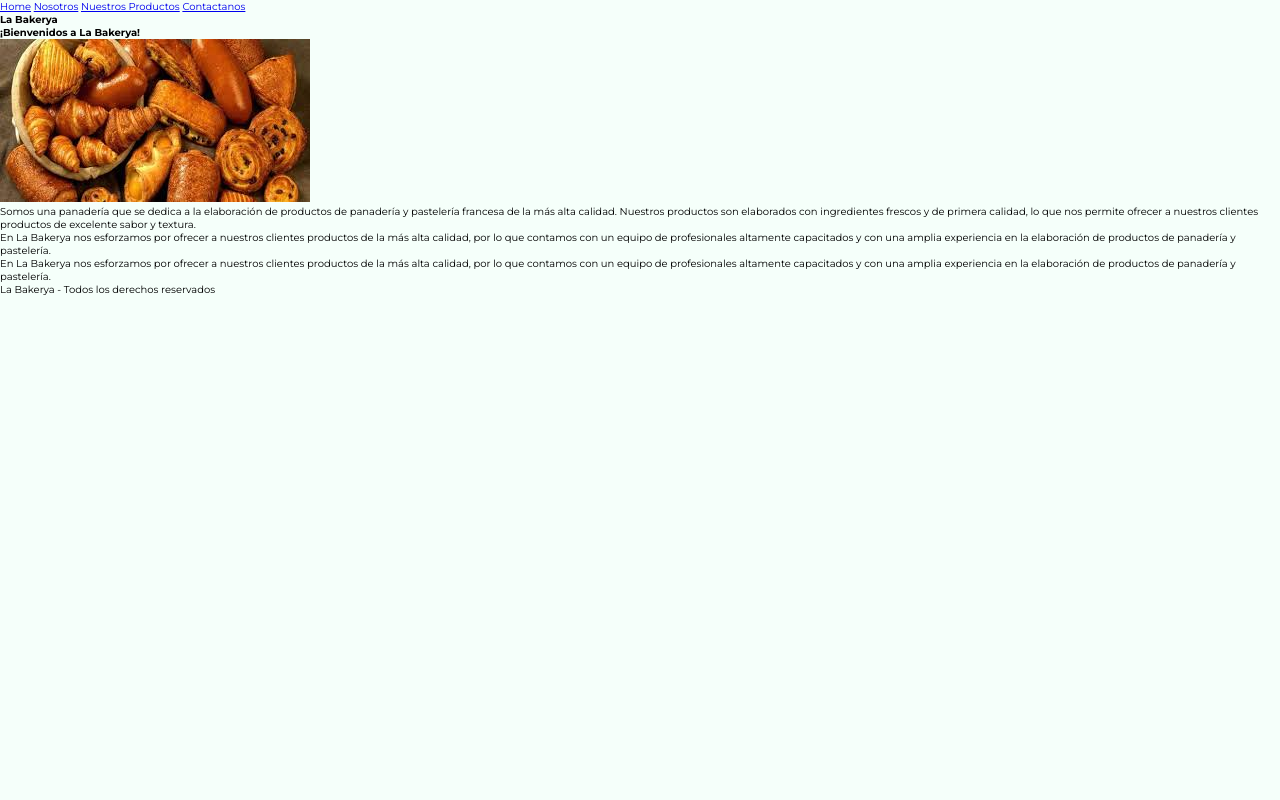
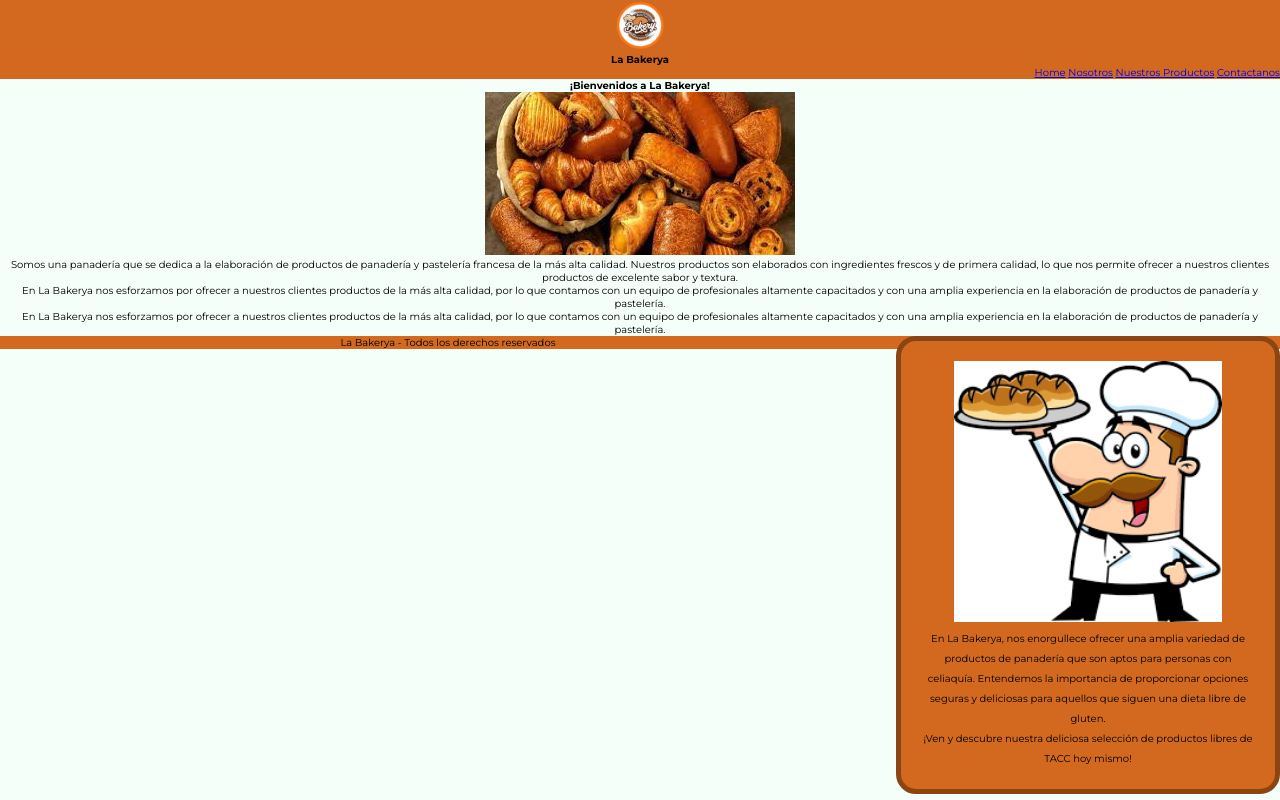
Before and after one commit to BernabeSuarez/codo_a_codo_tp_python, a plain HTML site: page index.html in a window 1280 px wide. Drawn offline with Linux system fonts and the light colour scheme.

Commit message:
logo y otros

```diff
--- a/css/estilos.css
+++ b/css/estilos.css
@@ -10,8 +10,36 @@
 body {
   font-family: "Montserrat", sans-serif;
   font-size: 1.6rem;
+  text-align: center;
   background-color: mintcream;
 }
 
-.nav {
+header {
+  background-color: chocolate;
 }
+nav {
+  text-align: right;
+}
+#logo img {
+  height: 5rem;
+  width: auto;
+}
+
+.libre_de_tacc {
+  background-color: chocolate;
+  padding: 2rem;
+  border: solid 0.5rem saddlebrown;
+  border-radius: 2rem;
+  line-height: 2rem;
+  width: 30%;
+  float: right;
+}
+.libre_de_tacc img {
+  width: 80%;
+  height: auto;
+}
+
+footer {
+  background-color: chocolate;
+  text-align: center;
+}
--- a/index.html
+++ b/index.html
@@ -1,5 +1,5 @@
 <!DOCTYPE html>
-<html lang="en">
+<html lang="es">
   <head>
     <meta charset="UTF-8" />
     <meta name="viewport" content="width=device-width, initial-scale=1.0" />
@@ -9,20 +9,27 @@
 
   <body>
     <header>
+      <div id="logo">
+        <img src="./img/logo.png" alt="logo" />
+      </div>
+      <div>
+        <h1 class="titulositio">La Bakerya</h1>
+      </div>
       <nav>
         <a href="index.html">Home</a>
         <a href="nosotro.html">Nosotros</a>
         <a href="productos.html">Nuestros Productos</a>
         <a href="contacto.html">Contactanos</a>
       </nav>
-      <h1>La Bakerya</h1>
     </header>
     <main>
-      <article>
+      <div>
         <h2>¡Bienvenidos a La Bakerya!</h2>
+      </div>
       <div>
         <img src="./img/facturas.jpg" alt="" />
       </div>
+      <article>
         <div>
           <p>
             Somos una panadería que se dedica a la elaboración de productos de
@@ -45,11 +52,30 @@
           </p>
         </div>
       </article>
+      <section>
+        <aside class="libre_de_tacc">
+          <div>
+            <img src="./img/baker.png" alt="libre de TACC" />
+          </div>
+          <span>
+            <p>
+              En La Bakerya, nos enorgullece ofrecer una amplia variedad de
+              productos de panadería que son aptos para personas con celiaquía.
+              Entendemos la importancia de proporcionar opciones seguras y
+              deliciosas para aquellos que siguen una dieta libre de gluten.
+            </p>
+            <p>
+              ¡Ven y descubre nuestra deliciosa selección de productos libres de
+              TACC hoy mismo!
+            </p>
+          </span>
+        </aside>
+      </section>
+    </main>
     <footer>
       <div>
         <p>La Bakerya - Todos los derechos reservados</p>
       </div>
     </footer>
-    </main>
   </body>
 </html>
```
Also changed, not shown: img/local.jpg, img/logo.jpg (deleted), img/logo.png (added). Lines whose indentation alone changed are shown as unchanged.
